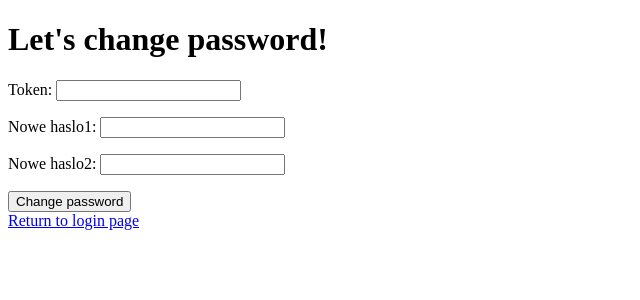
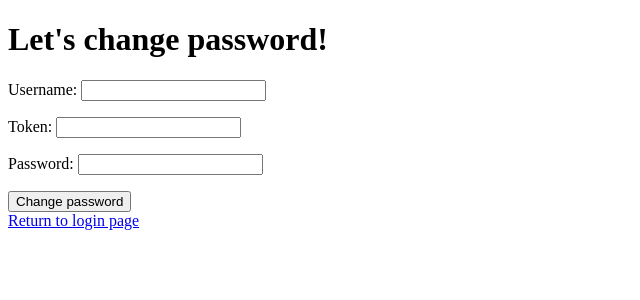
Before and after one commit to wbubicz/psycho, a Django app: page /zmiana_hasla/ in a window 1280 px wide. Shown: the top 300 px of the page, without its empty margins (0-640 px from the left). Run offline with Django 3.2, Linux system fonts and the light colour scheme.

Commit message:
Zasadniczo chyba wszystko jest

```diff
--- a/arche/forms.py
+++ b/arche/forms.py
@@ -1,4 +1,5 @@
 from django import forms
+from django.core.exceptions import ValidationError
 from django.db import models
 from django.contrib.auth.models import User
 
@@ -9,6 +10,12 @@ class FormularzUser(forms.ModelForm):
 	class Meta:
 		model = User
 		fields = ['username', 'email', 'password']
+#
+# 	def clean_username(self):
+# 		username = self.cleaned_data['username']
+# 		if User.objects.filter(username=username).exists():
+# 			raise ValidationError('User registered already.')
+# 		return username
 
 
 class FormularzZapomnialemHasla(forms.ModelForm):
@@ -18,10 +25,10 @@ class FormularzZapomnialemHasla(forms.ModelForm):
 
 
 class FormularzZmianaHasla(forms.ModelForm):
-	nowe_haslo1 = forms.CharField(widget=forms.PasswordInput)
-	nowe_haslo2 = forms.CharField(widget=forms.PasswordInput)
+	# nowe_haslo1 = forms.CharField(widget=forms.PasswordInput)
+	# nowe_haslo2 = forms.CharField(widget=forms.PasswordInput)
 
 	class Meta:
 		model = ZmianaHasla
-		fields = ['token', 'nowe_haslo1', 'nowe_haslo2']
-		widgets = {'password': forms.PasswordInput(),}
+		fields = ['username', 'token', 'password']
+		# widgets = {'password': forms.PasswordInput(),}
--- a/arche/models.py
+++ b/arche/models.py
@@ -98,11 +98,11 @@ class UsernameEmail(models.Model):
 def validate_password(password):
 	if len(password) < 8:
 		raise ValidationError("30 characters or fewer. Letters, digits and @/./+/-/_ only.")
-		if not re.match(r'[A-Z][a-z][@.+-_]', password):
-			raise ValidationError("30 characters or fewer. Letters, digits and @/./+/-/_ only.")
+	if not re.match(r'[A-Za-z0-9@.+-_]{8,}', password):
+		raise ValidationError("30 characters or fewer. Letters, digits and @/./+/-/_ only.")
 
 
 class ZmianaHasla(models.Model):
+	username = models.CharField(max_length=30)
 	token = models.CharField(max_length=21)
-	nowe_haslo1 = models.CharField(max_length=30, validators=[validate_password])
-	nowe_haslo2 = models.CharField(max_length=30, validators=[validate_password])
+	password = models.CharField(max_length=30, validators=[validate_password])
--- /dev/null
+++ b/arche/templates/arche/haslo_zmienione.html
@@ -0,0 +1,5 @@
+{% extends 'arche/base.html' %}
+
+{% block content %}
+	Password changed!
+{% endblock %}
--- /dev/null
+++ b/arche/templates/arche/zeton_nie_istnieje.html
@@ -0,0 +1,6 @@
+{% extends 'arche/base.html' %}
+
+{% block content %}
+	Token does not exist. You need to request a token first.
+	<a href="/zapomnialem_hasla">Go to 'I forgot password' page</a>
+{% endblock %}
--- /dev/null
+++ b/arche/templates/arche/zly_zeton.html
@@ -0,0 +1,6 @@
+{% extends 'arche/base.html' %}
+
+{% block content %}
+	You probably mistyped token.
+	<a href="/zmiana_hasla">Try again</a>
+{% endblock %}
--- a/arche/templates/arche/reset.html
+++ b/arche/templates/base.html
@@ -5,6 +5,7 @@
 	<title>Title</title>
 </head>
 <body>
-
+	{% block content %}
+	{% endblock %}
 </body>
 </html>
--- a/arche/templates/registration/login.html
+++ b/arche/templates/registration/login.html
@@ -19,6 +19,6 @@
 		<input type="hidden" name="next" value="{{ next }}"/>
 	</form>
 
-	<a href="/rejestracja">Register</a>
-	<a href="/zapomnialem_hasla">Click</a> if you forgot your password
+	<a href="/rejestracja">Register</a></br>
+	<a href="/zapomnialem_hasla">I forgot my password!</a>
 {% endblock %}
--- a/arche/urls.py
+++ b/arche/urls.py
@@ -11,6 +11,7 @@ urlpatterns = [
 	#url(r'^login/$', views.login, name='login'),
 	url(r'^rejestracja/$', views.rejestracja, name='rejestracja'),
 	url(r'^zapomnialem_hasla/$', views.zapomnialem_hasla, name='zapomnialem_hasla'),
+	url(r'^email_zajety/$', views.email_zajety, name='email_zajety'),
 	url(r'^zmiana_hasla/$', views.zmiana_hasla, name='zmiana_hasla'),
 	url(r'^logout/$', 'django.contrib.auth.views.logout', {'next_page': '/'}),
 	url(r'^login/$', 'django.contrib.auth.views.login'),
--- a/arche/views.py
+++ b/arche/views.py
@@ -2,6 +2,9 @@
 
 # encoding=utf8
 import sys
+
+from django.contrib.auth.hashers import make_password
+from django.forms import forms
 
 reload(sys)
 sys.setdefaultencoding('utf8')
@@ -44,16 +47,23 @@ def pulpit(request):
 # 			return HttpResponseRedirect('/accounts/invalid')
 # 	return render(request, 'arche/login.html')
 
+def email_zajety(request):
+	return render(request, 'arche/email_zajety.html')
 
 def rejestracja(request):
 	if request.method == "POST":
 		form = FormularzUser(request.POST)
 		if form.is_valid():
-			user = User.objects.create_user(**form.cleaned_data)
-			return redirect('pulpit')
+			email = form.cleaned_data['email']
+			if User.objects.filter(email=email).exists():
+				return render(request, 'arche/email_zajety.html')
+			else:
+				user = User.objects.create_user(**form.cleaned_data)
+				return redirect('pulpit')
+
 	else:
 		form = FormularzUser()
-	return render(request, 'arche/rejestracja.html', {'form': form})
+		return render(request, 'arche/rejestracja.html', {'form': form})
 
 
 def evil(request):
@@ -73,7 +83,7 @@ def zapomnialem_hasla(request):
 			token2 = ''.join(random.choice(chars) for i in range(length))
 			email = form.cleaned_data['email']
 			username = form.cleaned_data['username']
-			user = User.objects.get(username = username)
+			user = User.objects.get(username=username)
 			if user.email == email:
 				user.first_name = token1
 				user.last_name = token2
@@ -110,14 +120,14 @@ def wyslij_mail(email, username, token):
 
 	nadawca = 'wbubicz.psycho@gmail.com'
 
-	msg = "From: " + nadawca + " <" + nadawca + ">"+"\n"+"To: To Person <" + email + ">"+"\n"+"Subject: Zmiana hasla na Psycho"+tresc
+	msg = "From: " + nadawca + " <" + nadawca + ">" + "\n" + "To: To Person <" + email + ">" + "\n" + "Subject: Zmiana hasla na Psycho" + tresc
 
 	# s = smtplib.SMTP('localhost')
 	# s.sendmail(me, [you], msg.as_string())
 	# s.quit()
 
 	fromaddr = 'wbubicz.psycho@gmail.com'
-	toaddrs  = email
+	toaddrs = email
 	password = '39ev578g'
 	server = smtplib.SMTP('smtp.gmail.com:587')
 	server.ehlo()
@@ -126,18 +136,26 @@ def wyslij_mail(email, username, token):
 	server.sendmail(fromaddr, toaddrs, msg)
 	server.quit()
 
+
 def zmiana_hasla(request):
 	if request.method == "POST":
 		form = FormularzZmianaHasla(request.POST)
 		if form.is_valid():
-			length = 13
-			chars = string.ascii_letters + string.digits + '!@#$%^&*()'
-			random.seed = (os.urandom(1024))
-			token = ''.join(random.choice(chars) for i in range(length))
-			email = form.cleaned_data['email']
 			username = form.cleaned_data['username']
-			wyslij_mail(email, username, token)
-			return render(request, 'arche/haslo_zmienione.html')
+			token = form.cleaned_data['token']
+			password = form.cleaned_data['password']
+			user = User.objects.get(username=username)
+			if user.first_name == '' or user.last_name == '':
+				return render(request, 'arche/zeton_nie_istnieje.html')
+			else:
+				if user.first_name == token.split('_')[0] and user.last_name == token.split('_')[1]:
+					user.first_name = ''
+					user.last_name = ''
+					user.set_password(password)
+					user.save()
+					return render(request, 'arche/haslo_zmienione.html')
+				else:
+					return render(request, 'arche/zly_zeton.html')
 	else:
 		form = FormularzZmianaHasla()
 	return render(request, 'arche/zmiana_hasla.html', {'form': form})
```
Also changed, not shown: arche/templates/arche/email_zajety.html (added, +8 -0 lines), 4 other files.
